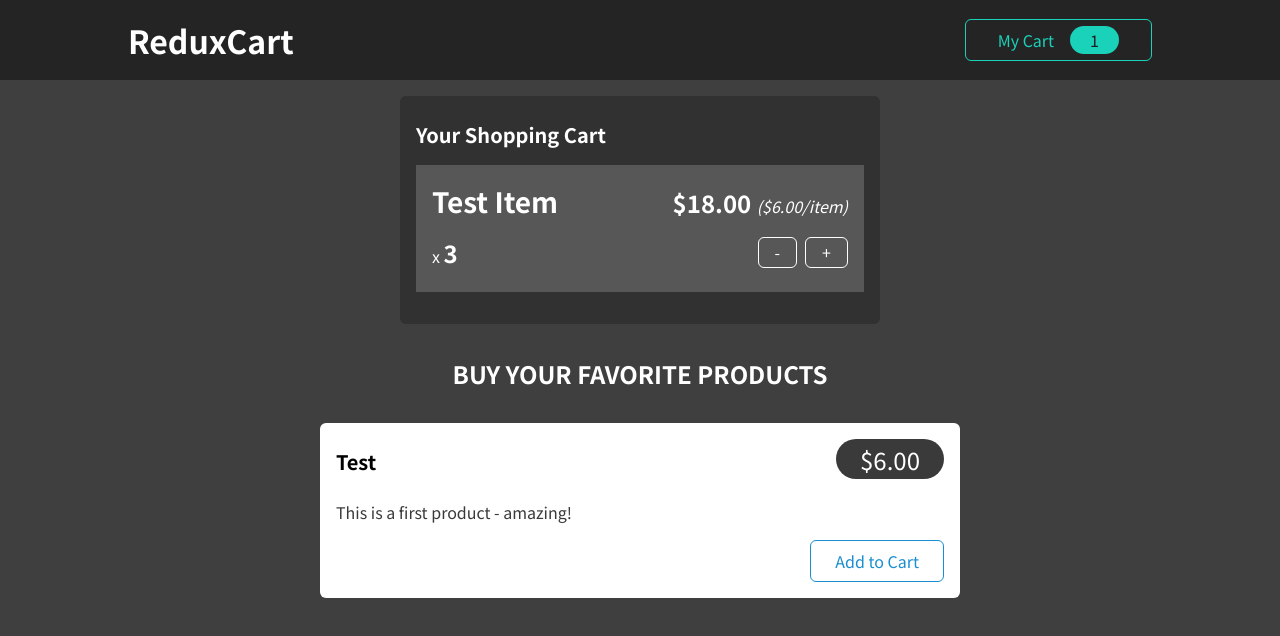
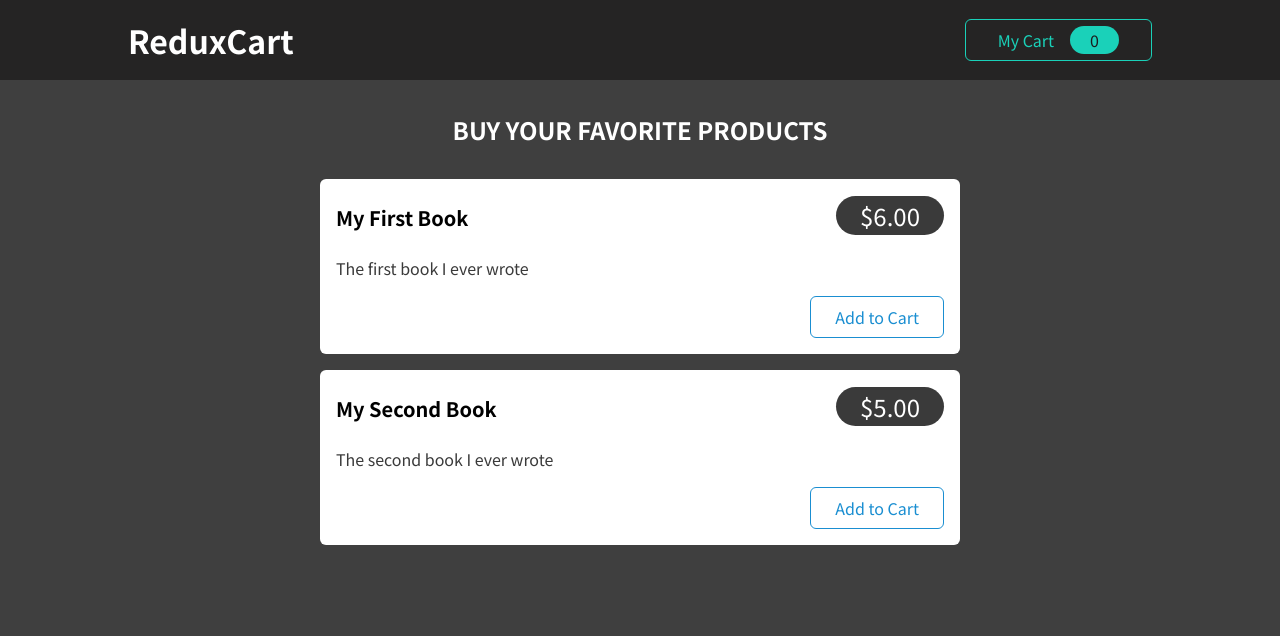
Before and after one commit to findvinu/react-redux-advance, a React (Create React App) app: page / in a window 1280 px wide. Shown: the top 636 px of the page. Built offline with nearby package versions, Linux system fonts and the light colour scheme.

Commit message:
add redux-toolkit

```diff
--- a/package.json
+++ b/package.json
@@ -3,11 +3,13 @@
   "version": "0.1.0",
   "private": true,
   "dependencies": {
+    "@reduxjs/toolkit": "^2.0.1",
     "@testing-library/jest-dom": "^5.11.6",
     "@testing-library/react": "^11.2.2",
     "@testing-library/user-event": "^12.5.0",
     "react": "^18.0.0",
     "react-dom": "^18.0.0",
+    "react-redux": "^9.0.4",
     "react-scripts": "^5.0.1",
     "web-vitals": "^0.2.4"
   },
--- a/src/App.js
+++ b/src/App.js
@@ -1,11 +1,14 @@
-import Cart from './components/Cart/Cart';
-import Layout from './components/Layout/Layout';
-import Products from './components/Shop/Products';
+import { useSelector } from "react-redux";
+import Cart from "./components/Cart/Cart";
+import Layout from "./components/Layout/Layout";
+import Products from "./components/Shop/Products";
 
 function App() {
+  const showCart = useSelector((state) => state.ui.cartIsVisible);
+
   return (
     <Layout>
-      <Cart />
+      {showCart && <Cart />}
       <Products />
     </Layout>
   );
--- a/src/components/Cart/Cart.js
+++ b/src/components/Cart/Cart.js
@@ -1,15 +1,30 @@
-import Card from '../UI/Card';
-import classes from './Cart.module.css';
-import CartItem from './CartItem';
+import { useSelector } from "react-redux";
+
+import Card from "../UI/Card";
+import classes from "./Cart.module.css";
+import CartItem from "./CartItem";
 
 const Cart = (props) => {
+  const cartItems = useSelector((state) => state.cart.items);
+
   return (
     <Card className={classes.cart}>
       <h2>Your Shopping Cart</h2>
       <ul>
-        <CartItem
-          item={{ title: 'Test Item', quantity: 3, total: 18, price: 6 }}
-        />
+        {cartItems.map((item) => {
+          return (
+            <CartItem
+              key={item.id}
+              item={{
+                id: item.id,
+                title: item.name,
+                quantity: item.quantity,
+                total: item.totalPrice,
+                price: item.price,
+              }}
+            />
+          );
+        })}
       </ul>
     </Card>
   );
--- a/src/components/Cart/Cart.module.css
+++ b/src/components/Cart/Cart.module.css
@@ -2,6 +2,7 @@
   max-width: 30rem;
   background-color: #313131;
   color: white;
+  transition: all 3s;
 }
 
 .cart h2 {
--- a/src/components/Cart/CartButton.js
+++ b/src/components/Cart/CartButton.js
@@ -1,10 +1,19 @@
-import classes from './CartButton.module.css';
+import { useSelector, useDispatch } from "react-redux";
+import { uiActions } from "../../store/ui-slice";
+import classes from "./CartButton.module.css";
 
-const CartButton = (props) => {
+const CartButton = () => {
+  const cartQuantity = useSelector((state) => state.cart.totalQuantity);
+  const dispatch = useDispatch();
+
+  const toggleCartHandler = () => {
+    dispatch(uiActions.toggle());
+  };
+
   return (
-    <button className={classes.button}>
+    <button className={classes.button} onClick={toggleCartHandler}>
       <span>My Cart</span>
-      <span className={classes.badge}>1</span>
+      <span className={classes.badge}>{cartQuantity}</span>
     </button>
   );
 };
--- a/src/components/Cart/CartItem.js
+++ b/src/components/Cart/CartItem.js
@@ -1,14 +1,31 @@
-import classes from './CartItem.module.css';
+import { useDispatch } from "react-redux";
+import { cartActions } from "../../store/cart-slice";
+import classes from "./CartItem.module.css";
 
 const CartItem = (props) => {
-  const { title, quantity, total, price } = props.item;
+  const dispatch = useDispatch();
+  const { title, quantity, total, price, id } = props.item;
+
+  const addItemHandler = () => {
+    dispatch(
+      cartActions.addItemToCart({
+        id,
+        price,
+        quantity,
+      })
+    );
+  };
+
+  const remvoeItemHandler = () => {
+    dispatch(cartActions.removeItemToCart(id));
+  };
 
   return (
     <li className={classes.item}>
       <header>
         <h3>{title}</h3>
         <div className={classes.price}>
-          ${total.toFixed(2)}{' '}
+          ${total.toFixed(2)}
           <span className={classes.itemprice}>(${price.toFixed(2)}/item)</span>
         </div>
       </header>
@@ -17,8 +34,8 @@ const CartItem = (props) => {
           x <span>{quantity}</span>
         </div>
         <div className={classes.actions}>
-          <button>-</button>
-          <button>+</button>
+          <button onClick={remvoeItemHandler}>-</button>
+          <button onClick={addItemHandler}>+</button>
         </div>
       </div>
     </li>
--- a/src/components/Shop/ProductItem.js
+++ b/src/components/Shop/ProductItem.js
@@ -1,8 +1,23 @@
-import Card from '../UI/Card';
-import classes from './ProductItem.module.css';
+import { useDispatch } from "react-redux";
+import { cartActions } from "../../store/cart-slice";
+import Card from "../UI/Card";
+import classes from "./ProductItem.module.css";
 
 const ProductItem = (props) => {
-  const { title, price, description } = props;
+  const { title, price, description, id } = props;
+
+  const dispatch = useDispatch();
+
+  const addToCardHandler = () => {
+    dispatch(
+      cartActions.addItemToCart({
+        id,
+        title,
+        price,
+        description,
+      })
+    );
+  };
 
   return (
     <li className={classes.item}>
@@ -13,7 +28,7 @@ const ProductItem = (props) => {
         </header>
         <p>{description}</p>
         <div className={classes.actions}>
-          <button>Add to Cart</button>
+          <button onClick={addToCardHandler}>Add to Cart</button>
         </div>
       </Card>
     </li>
--- a/src/components/Shop/Products.js
+++ b/src/components/Shop/Products.js
@@ -1,16 +1,37 @@
 import ProductItem from './ProductItem';
 import classes from './Products.module.css';
+
+const DUMMY_PRODUCTS = [
+  {
+    id: "p1",
+    price: 6,
+    title: "My First Book",
+    description: "The first book I ever wrote",
+  },
+  {
+    id: "p2",
+    price: 5,
+    title: "My Second Book",
+    description: "The second book I ever wrote",
+  },
+];
 
 const Products = (props) => {
   return (
     <section className={classes.products}>
       <h2>Buy your favorite products</h2>
       <ul>
-        <ProductItem
-          title='Test'
-          price={6}
-          description='This is a first product - amazing!'
-        />
+        {DUMMY_PRODUCTS.map((product) => {
+          return (
+            <ProductItem
+              key={product.id}
+              id={product.id}
+              title={product.title}
+              price={product.price}
+              description={product.description}
+            />
+          );
+        })}
       </ul>
     </section>
   );
--- a/src/index.js
+++ b/src/index.js
@@ -1,7 +1,13 @@
 import ReactDOM from 'react-dom/client';
+import store from "./store";
+import { Provider } from "react-redux";
 
-import './index.css';
-import App from './App';
+import "./index.css";
+import App from "./App";
 
-const root = ReactDOM.createRoot(document.getElementById('root'));
-root.render(<App />);
+const root = ReactDOM.createRoot(document.getElementById("root"));
+root.render(
+  <Provider store={store}>
+    <App />
+  </Provider>
+);
--- /dev/null
+++ b/src/store/cart-slice.js
@@ -0,0 +1,45 @@
+import { createSlice } from "@reduxjs/toolkit";
+
+const initialCartState = { items: [], totalQuantity: 0, totalPrice: 0 };
+
+const cartSlice = createSlice({
+  name: "cart",
+  initialState: initialCartState,
+  reducers: {
+    addItemToCart(state, action) {
+      const newItem = action.payload;
+      const existingItem = state.items.find((item) => item.id === newItem.id);
+      state.totalQuantity++;
+
+      if (!existingItem) {
+        state.items.push({
+          id: newItem.id,
+          name: newItem.title,
+          price: newItem.price,
+          quantity: 1,
+          totalPrice: newItem.totalPrice,
+        });
+      } else {
+        existingItem.quantity++;
+        existingItem.totalPrice = existingItem.totalPrice + newItem.price;
+      }
+    },
+
+    removeItemToCart(state, action) {
+      const id = action.payload;
+      const existingItem = state.items.find((item) => item.id === id);
+      state.totalQuantity--;
+
+      if (existingItem === 1) {
+        state.items = state.items.filter((item) => item.id !== id);
+        // existingItem.totalPrice = existingItem.totalPrice - existingItem.price;
+      } else {
+        existingItem.quantity--;
+      }
+    },
+  },
+});
+
+export const cartActions = cartSlice.actions;
+
+export default cartSlice;
--- /dev/null
+++ b/src/store/index.js
@@ -0,0 +1,12 @@
+import { configureStore } from "@reduxjs/toolkit";
+import uiSlice from "./ui-slice";
+import cartSlice from "./cart-slice";
+
+const store = configureStore({
+  reducer: {
+    ui: uiSlice.reducer,
+    cart: cartSlice.reducer,
+  },
+});
+
+export default store;
--- /dev/null
+++ b/src/store/ui-slice.js
@@ -0,0 +1,17 @@
+import { createSlice } from "@reduxjs/toolkit";
+
+const initialUISliceState = { cartIsVisible: false };
+
+const uiSlice = createSlice({
+  name: "ui",
+  initialState: initialUISliceState,
+  reducers: {
+    toggle(state) {
+      state.cartIsVisible = !state.cartIsVisible; // redux-toolkit using third party immer library which translated this mutable code into inmutable inernaly.
+    },
+  },
+});
+
+export const uiActions = uiSlice.actions;
+
+export default uiSlice;
```
Also changed, not shown: 1 other file (tests, documents, lock files or other folders).
